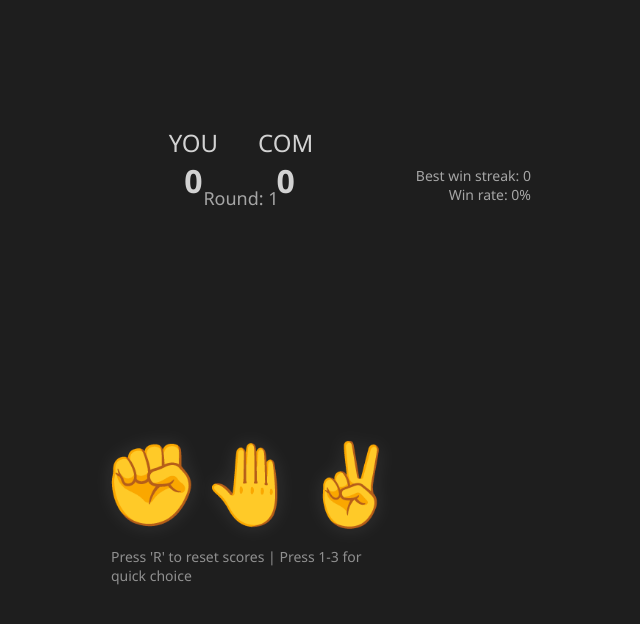
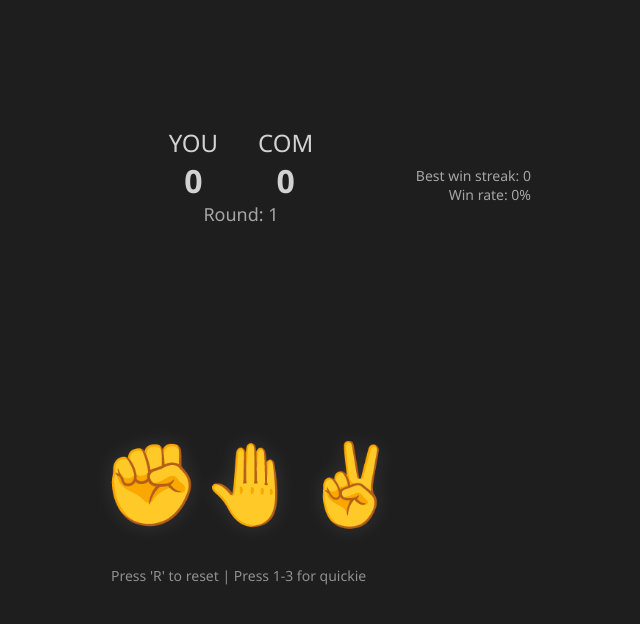
Before and after one commit to transcenddev/rock-paper-scissors, a plain HTML site: page index.html in a window 1280 px wide. Shown: the whole page, without its empty margins (399-1039 px from the left). Drawn offline with Linux system fonts and the light colour scheme.

Commit message:
Added padding to the round count

```diff
--- a/index.html
+++ b/index.html
@@ -37,9 +37,7 @@
         <div>Best win streak: <span id="best-streak">0</span></div>
         <div>Win rate: <span id="win-rate">0</span>%</div>
       </div>
-      <div class="key-info">
-        Press 'R' to reset scores | Press 1-3 for quick choice
-      </div>
+      <div class="key-info">Press 'R' to reset | Press 1-3 for quickie</div>
     </div>
   </body>
 </html>
--- a/styles.css
+++ b/styles.css
@@ -158,6 +158,7 @@ p.result.draw {
 
 .round-count {
   position: absolute;
+  padding: 1rem;
   top: -80px;
   font-size: 18px;
   opacity: 0.6;
```
